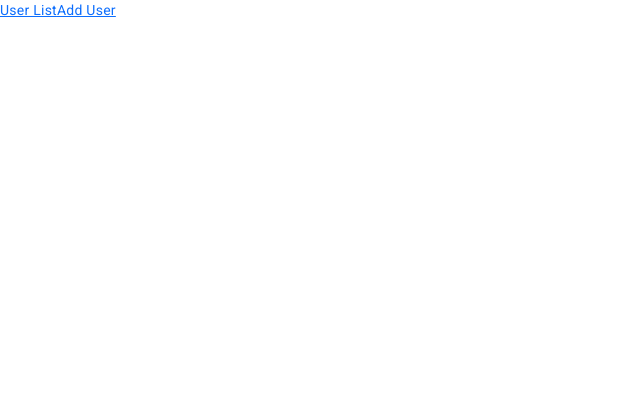
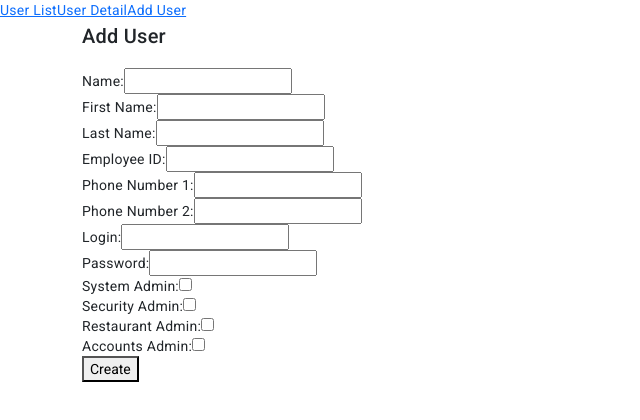
Before and after one commit to Anduva15/disenho-web-angular, an Angular app in the folder disenho-web-angular/: page /users/edit/1 in a window 1280 px wide. Shown: the top 420 px of the page, without its empty margins (0-640 px from the left). Built offline with nearby package versions, Linux system fonts and the light colour scheme; no server answers.

Commit message:
Angular material removed. Create user not working. Styles pending

```diff
--- a/disenho-web-angular/src/app/app.module.ts
+++ b/disenho-web-angular/src/app/app.module.ts
@@ -11,7 +11,7 @@ import { UserFormComponent } from './user/user-form/user-form.component';
 import { BrowserAnimationsModule } from '@angular/platform-browser/animations';
 import { MatTableModule } from '@angular/material/table';
 import { MatSortModule } from '@angular/material/sort';
-
+import { FormsModule } from '@angular/forms';
 @NgModule({
   declarations: [
     AppComponent,
@@ -26,6 +26,7 @@ import { MatSortModule } from '@angular/material/sort';
     HttpClientModule,
     BrowserAnimationsModule,
     MatTableModule,
+    FormsModule,
     MatSortModule
   ],
   providers: [],
--- a/disenho-web-angular/src/app/services/user.service.ts
+++ b/disenho-web-angular/src/app/services/user.service.ts
@@ -16,8 +16,8 @@ export class UserService {
     return this.http.get<User[]>(this.apiUrl);
   }
 
-  getOneUser(): Observable<User[]>{
-    return this.http.get<User[]>(this.apiUrl + ":id")
+  getOneUser(id: number): Observable<User>{
+    return this.http.get<User>(this.apiUrl + ":id")
   }
   createUser(user: User): Observable<User> {
     return this.http.post<User>(this.apiUrl, user);
--- a/disenho-web-angular/src/app/user/user-detail/user-detail.component.html
+++ b/disenho-web-angular/src/app/user/user-detail/user-detail.component.html
@@ -1 +1,17 @@
-<p>user-detail works!</p>
+<div class="container">
+    <h2>User Detail</h2>
+    <div>
+      <p><strong>Name:</strong> {{ user.name }}</p>
+      <p><strong>First Name:</strong> {{ user.firstName }}</p>
+      <p><strong>Last Name:</strong> {{ user.lastName }}</p>
+      <p><strong>Employee ID:</strong> {{ user.employeeId }}</p>
+      <p><strong>Phone Number 1:</strong> {{ user.phoneNumber1 }}</p>
+      <p><strong>Phone Number 2:</strong> {{ user.phoneNumber2 }}</p>
+      <p><strong>Login:</strong> {{ user.login }}</p>
+      <p><strong>Password:</strong> {{ user.password }}</p>
+      <p><strong>System Admin:</strong> {{ user.isSystemAdmin ? 'Yes' : 'No' }}</p>
+      <p><strong>Security Admin:</strong> {{ user.isSecurityAdmin ? 'Yes' : 'No' }}</p>
+      <p><strong>Restaurant Admin:</strong> {{ user.isRestaurantAdmin ? 'Yes' : 'No' }}</p>
+      <p><strong>Accounts Admin:</strong> {{ user.isAccountsAdmin ? 'Yes' : 'No' }}</p>
+    </div>
+  </div>
--- a/disenho-web-angular/src/app/user/user-detail/user-detail.component.ts
+++ b/disenho-web-angular/src/app/user/user-detail/user-detail.component.ts
@@ -1,10 +1,44 @@
-import { Component } from '@angular/core';
+import { Component, OnInit } from '@angular/core';
+import { ActivatedRoute } from '@angular/router';
+import { UserService } from '../../services/user.service';
+import { User } from '../../interfaces/user';
 
 @Component({
   selector: 'app-user-detail',
   templateUrl: './user-detail.component.html',
-  styleUrls: ['./user-detail.component.css']
+  styleUrls: ['./user-detail.component.css'],
 })
-export class UserDetailComponent {
+export class UserDetailComponent implements OnInit {
+  user: User = {
+    _id: '',
+    name: '',
+    firstName: '',
+    lastName: '',
+    employeeId: '',
+    phoneNumber1: '',
+    phoneNumber2: '',
+    login: '',
+    password: '',
+    isSystemAdmin: false,
+    isSecurityAdmin: false,
+    isRestaurantAdmin: false,
+    isAccountsAdmin: false,
+  };
 
+  constructor(
+    private userService: UserService,
+    private route: ActivatedRoute
+  ) {}
+
+  ngOnInit(): void {
+    this.route.params.subscribe(params => {
+      if (params['id']) {
+        // Load user data based on route parameter
+        const userId = +params['id'];
+        this.userService.getOneUser(userId).subscribe(user => {
+          this.user = user;
+        });
+      }
+    });
+  }
 }
--- a/disenho-web-angular/src/app/user/user-form/user-form.component.html
+++ b/disenho-web-angular/src/app/user/user-form/user-form.component.html
@@ -1 +1,54 @@
-<p>user-form works!</p>
+<div class="container">
+    <h2>{{ isNew ? 'Add User' : 'Edit User' }}</h2>
+    <form (ngSubmit)="onSubmit()">
+      <div class="form-group">
+        <label for="name">Name:</label>
+        <input type="text" id="name" [(ngModel)]="user.name" name="name" required>
+      </div>
+      <div class="form-group">
+        <label for="firstName">First Name:</label>
+        <input type="text" id="firstName" [(ngModel)]="user.firstName" name="firstName">
+      </div>
+      <div class="form-group">
+        <label for="lastName">Last Name:</label>
+        <input type="text" id="lastName" [(ngModel)]="user.lastName" name="lastName">
+      </div>
+      <div class="form-group">
+        <label for="employeeId">Employee ID:</label>
+        <input type="text" id="employeeId" [(ngModel)]="user.employeeId" name="employeeId">
+      </div>
+      <div class="form-group">
+        <label for="phoneNumber1">Phone Number 1:</label>
+        <input type="text" id="phoneNumber1" [(ngModel)]="user.phoneNumber1" name="phoneNumber1">
+      </div>
+      <div class="form-group">
+        <label for="phoneNumber2">Phone Number 2:</label>
+        <input type="text" id="phoneNumber2" [(ngModel)]="user.phoneNumber2" name="phoneNumber2">
+      </div>
+      <div class="form-group">
+        <label for="login">Login:</label>
+        <input type="text" id="login" [(ngModel)]="user.login" name="login">
+      </div>
+      <div class="form-group">
+        <label for="password">Password:</label>
+        <input type="password" id="password" [(ngModel)]="user.password" name="password">
+      </div>
+      <div class="form-group">
+        <label for="isSystemAdmin">System Admin:</label>
+        <input type="checkbox" id="isSystemAdmin" [(ngModel)]="user.isSystemAdmin" name="isSystemAdmin">
+      </div>
+      <div class="form-group">
+        <label for="isSecurityAdmin">Security Admin:</label>
+        <input type="checkbox" id="isSecurityAdmin" [(ngModel)]="user.isSecurityAdmin" name="isSecurityAdmin">
+      </div>
+      <div class="form-group">
+        <label for="isRestaurantAdmin">Restaurant Admin:</label>
+        <input type="checkbox" id="isRestaurantAdmin" [(ngModel)]="user.isRestaurantAdmin" name="isRestaurantAdmin">
+      </div>
+      <div class="form-group">
+        <label for="isAccountsAdmin">Accounts Admin:</label>
+        <input type="checkbox" id="isAccountsAdmin" [(ngModel)]="user.isAccountsAdmin" name="isAccountsAdmin">
+      </div>
+      <button type="submit">{{ isNew ? 'Create' : 'Update' }}</button>
+    </form>
+  </div>
--- a/disenho-web-angular/src/app/user/user-form/user-form.component.ts
+++ b/disenho-web-angular/src/app/user/user-form/user-form.component.ts
@@ -1,4 +1,7 @@
 import { Component } from '@angular/core';
+import { ActivatedRoute, Router } from '@angular/router';
+import { UserService } from '../../services/user.service';
+import { User } from '../../interfaces/user';
 
 @Component({
   selector: 'app-user-form',
@@ -7,4 +10,54 @@ import { Component } from '@angular/core';
 })
 export class UserFormComponent {
 
+
+  user: User = {
+    _id: '',
+    name: '',
+    firstName: '',
+    lastName: '',
+    employeeId: '',
+    phoneNumber1: '',
+    phoneNumber2: '',
+    login: '',
+    password: '',
+    isSystemAdmin: false,
+    isSecurityAdmin: false,
+    isRestaurantAdmin: false,
+    isAccountsAdmin: false,
+  };
+  isNew: boolean = true;
+
+  constructor(
+    private userService: UserService,
+    private route: ActivatedRoute,
+    private router: Router
+  ) {}
+
+  ngOnInit(): void {
+    this.route.params.subscribe(params => {
+      if (params['id']) {
+        // Load user data if editing an existing user
+        const userId = +params['id'];
+        this.userService.getOneUser(userId).subscribe(user => {
+          this.user = user;
+          this.isNew = false;
+        });
+      }
+    });
+  }
+
+  onSubmit() {
+    if (this.isNew) {
+      this.userService.createUser(this.user).subscribe(() => {
+        // Redirect to user list after successful creation
+        this.router.navigate(['/']);
+      });
+    } else {
+      this.userService.updateUser(this.user._id, this.user).subscribe(() => {
+        // Redirect to user list after successful update
+        this.router.navigate(['/']);
+      });
+    }
+  }
 }
--- a/disenho-web-angular/src/app/user/user-list/user-list.component.html
+++ b/disenho-web-angular/src/app/user/user-list/user-list.component.html
@@ -1,31 +1,40 @@
+<div class="container">
+  <h2>User List</h2>
+  <table class="table">
+    <thead>
+      <tr>
+        <th>Name</th>
+        <th>firstName</th>
+        <th>lastName</th>
+        <th>employeeId</th>
+        <th>phoneNumber1</th>
+        <th>phoneNumber2</th>
+        <th>login</th>
+        <th>password</th>
+        <th>isSystemAdmin</th>
+        <th>isSecurityAdmin</th>
+        <th>isRestaurantAdmin</th>
+        <th>isAccountsAdmin</th>
 
-
-<div class="container">
-    <h2>User List</h2>
-    <mat-table [dataSource]="dataSource" matSort>
-
-      <!-- Name Column -->
-      <ng-container matColumnDef="name">
-        <mat-header-cell *matHeaderCellDef mat-sort-header>Name</mat-header-cell>
-        <mat-cell *matCellDef="let user">{{ user.name }}</mat-cell>
-      </ng-container>
-
-      <!-- Email Column -->
-      <ng-container matColumnDef="firstName">
-        <mat-header-cell *matHeaderCellDef mat-sort-header>firstName</mat-header-cell>
-        <mat-cell *matCellDef="let user">{{ user.firstName }}</mat-cell>
-      </ng-container>
-
-      <ng-container matColumnDef="lastName">
-        <mat-header-cell *matHeaderCellDef mat-sort-header>lastName</mat-header-cell>
-        <mat-cell *matCellDef="let user">{{ user.lastName }}</mat-cell>
-      </ng-container>
-
-
-
-      <!-- Other columns here -->
-
-      <mat-header-row *matHeaderRowDef="displayedColumns"></mat-header-row>
-      <mat-row *matRowDef="let row; columns: displayedColumns;"></mat-row>
-    </mat-table>
-  </div>
+        <!-- Add more table headers as needed -->
+      </tr>
+    </thead>
+    <tbody>
+      <tr *ngFor="let u of user">
+        <td>{{ u.name }}</td>
+        <td>{{ u.firstName }}</td>
+        <td>{{ u.lastName }}</td>
+        <td>{{ u.employeeId }}</td>
+        <td>{{ u.phoneNumber1 }}</td>
+        <td>{{ u.phoneNumber2 }}</td>
+        <td>{{ u.login }}</td>
+        <td>{{ u.password }}</td>
+        <td>{{ u.isSystemAdmin }}</td>
+        <td>{{ u.isSecurityAdmin }}</td>
+        <td>{{ u.isRestaurantAdmin }}</td>
+        <td>{{ u.isAccountsAdmin }}</td>
+        <!-- Add more table cells based on your data structure -->
+      </tr>
+    </tbody>
+  </table>
+</div>
--- a/disenho-web-angular/src/app/user/user-list/user-list.component.ts
+++ b/disenho-web-angular/src/app/user/user-list/user-list.component.ts
@@ -9,14 +9,13 @@ import { User } from '../../interfaces/user';
   styleUrls: ['./user-list.component.css']
 })
 export class UserListComponent implements OnInit{
-  dataSource: MatTableDataSource<User> | undefined;
-  displayedColumns: string[] = ['_id', 'name', 'firstName', 'lastName', 'employeeId', 'phoneNumber1', 'phoneNumber2', 'login', 'password', 'isSystemAdmin', 'isSecurityAdmin', 'isRestaurantAdmin', 'isAccountsAdmin']; // Add more columns as needed
+  user: User[] = [];
 
   constructor(private userService: UserService) {}
 
   ngOnInit(): void {
     this.userService.getUsers().subscribe(users => {
-      this.dataSource = new MatTableDataSource(users);
+      this.user = users;
     });
   }
 }
--- a/disenho-web-angular/src/app/user/user.component.html
+++ b/disenho-web-angular/src/app/user/user.component.html
@@ -1,6 +1,8 @@
 <nav>
-    <a routerLink="/users">User List</a>
-    <a routerLink="/users/new">Add User</a>
+    <router-outlet>
+    <a routerLink="/userList">User List</a>
+    <a routerLink="/users/:id">User Detail</a>
+    <a routerLink="/newUser">Add User</a>
     <a></a>
-    <a></a>
+</router-outlet>
 </nav>
```
Also changed, not shown: disenho-web-angular/src/app/app-routing.module.ts (+4 -3 lines).
